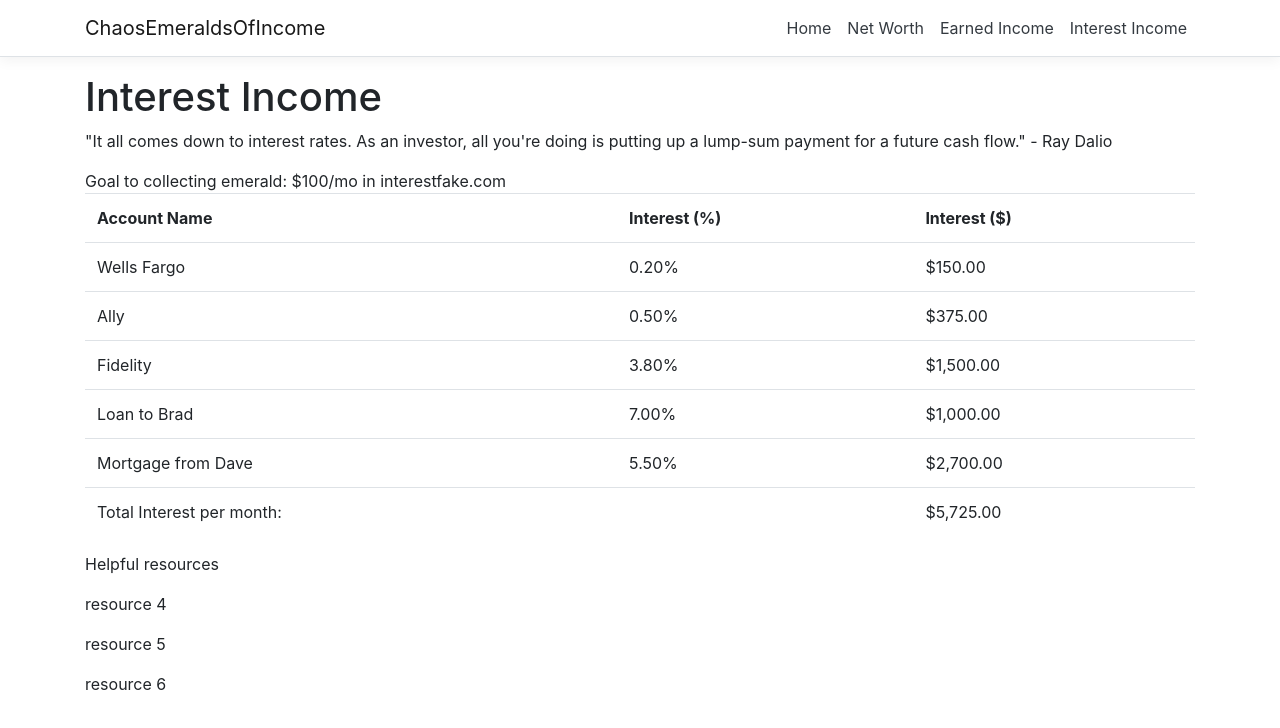
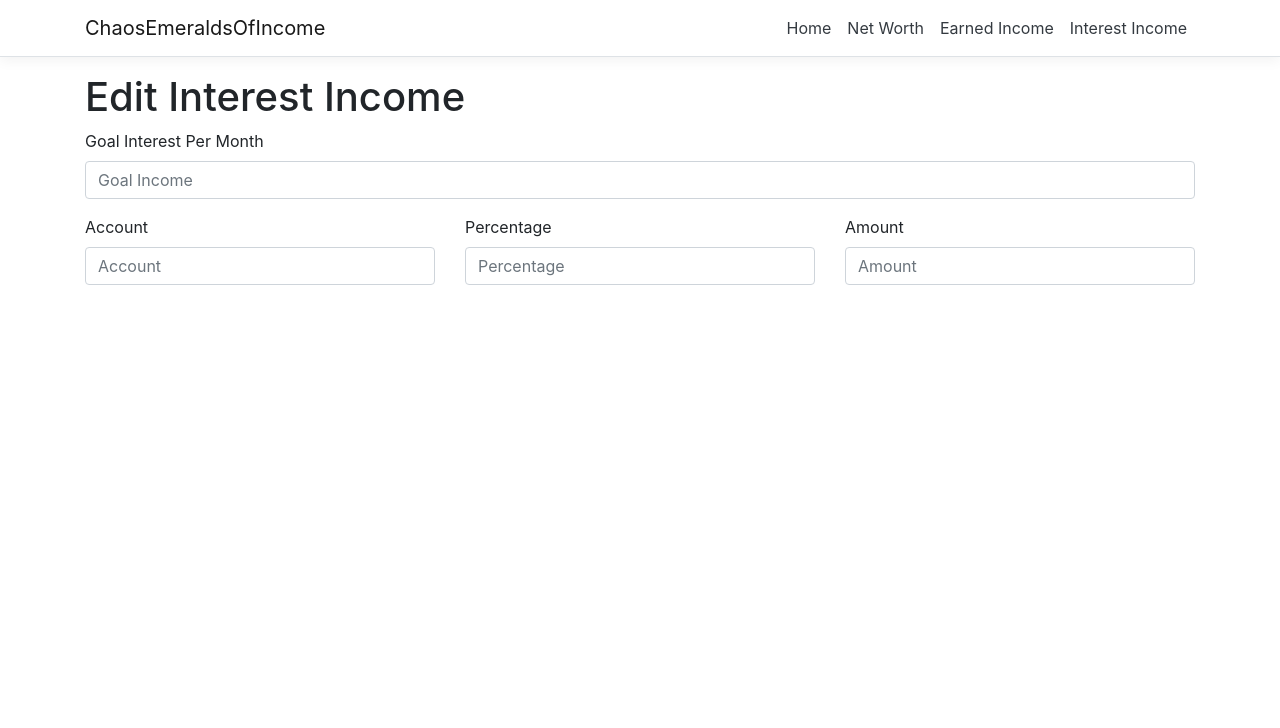
Before and after one commit to alexrogers823/chaos-emeralds-of-income, an Angular app in the folder ClientApp/: page /interest-income in a window 1280 px wide. Shown: the top 728 px of the page. Built offline with nearby package versions, Linux system fonts and the light colour scheme.

Commit message:
added edit form for interest income

```diff
--- a/ClientApp/src/app/components/earned-income/earned-income.component.ts
+++ b/ClientApp/src/app/components/earned-income/earned-income.component.ts
@@ -1,4 +1,5 @@
 import { Component, OnInit } from "@angular/core";
+import { FormControl } from "@angular/forms";
 import { from, of } from "rxjs";
 import { map, mergeScan, scan, shareReplay, tap } from "rxjs/operators";
 import { EarnedIncomeService } from "src/app/services/earned-income.service";
@@ -7,8 +8,8 @@ import { EarnedIncome } from "./interfaces/earned-income.model";
 
 @Component({
   selector: 'app-earned-income',
-  templateUrl: './earned-income.component.html',
-  // templateUrl: './earned-income.edit.component.html',
+  // templateUrl: './earned-income.component.html',
+  templateUrl: './earned-income.edit.component.html',
   styleUrls: ['./earned-income.component.css']
 })
 export class EarnedIncomeComponent implements OnInit {
--- a/ClientApp/src/app/components/interest-income/interest-income.component.ts
+++ b/ClientApp/src/app/components/interest-income/interest-income.component.ts
@@ -7,7 +7,8 @@ import { InterestIncome } from "./interfaces/interest-income.model";
 
 @Component({
   selector: 'interest-income',
-  templateUrl: './interest-income.component.html'
+  // templateUrl: './interest-income.component.html'
+  templateUrl: './interest-income.edit.component.html'
 })
 export class InterestIncomeComponent {
   private goalInterest:number = 100
--- /dev/null
+++ b/ClientApp/src/app/components/interest-income/interest-income.edit.component.html
@@ -0,0 +1,31 @@
+<h1>Edit Interest Income</h1>
+
+<form action="">
+  <div class="form-group">
+    <label for="goalInterest">Goal Interest Per Month</label>
+    <input type="text" class="form-control" id="goalInterest" placeholder="Goal Income">
+  </div>
+
+  <div class="row">
+    <div class="col-md-4 col-sm-4 col-xs-4">
+      <div class="form-group">
+        <label for="interestAccount">Account</label>
+        <input type="text" class="form-control" id="interestAccount" placeholder="Account">
+      </div>
+    </div>
+
+    <div class="col-md-4 col-sm-4 col-xs-4">
+      <div class="form-group">
+        <label for="interestPercent">Percentage</label>
+        <input type="text" class="form-control" id="interestPercent" placeholder="Percentage">
+      </div>
+    </div>
+
+    <div class="col-md-4 col-sm-4 col-xs-4">
+      <div class="form-group">
+        <label for="interestAmount">Amount</label>
+        <input type="text" class="form-control" id="interestAmount" placeholder="Amount">
+      </div>
+    </div>
+  </div>
+</form>
```
